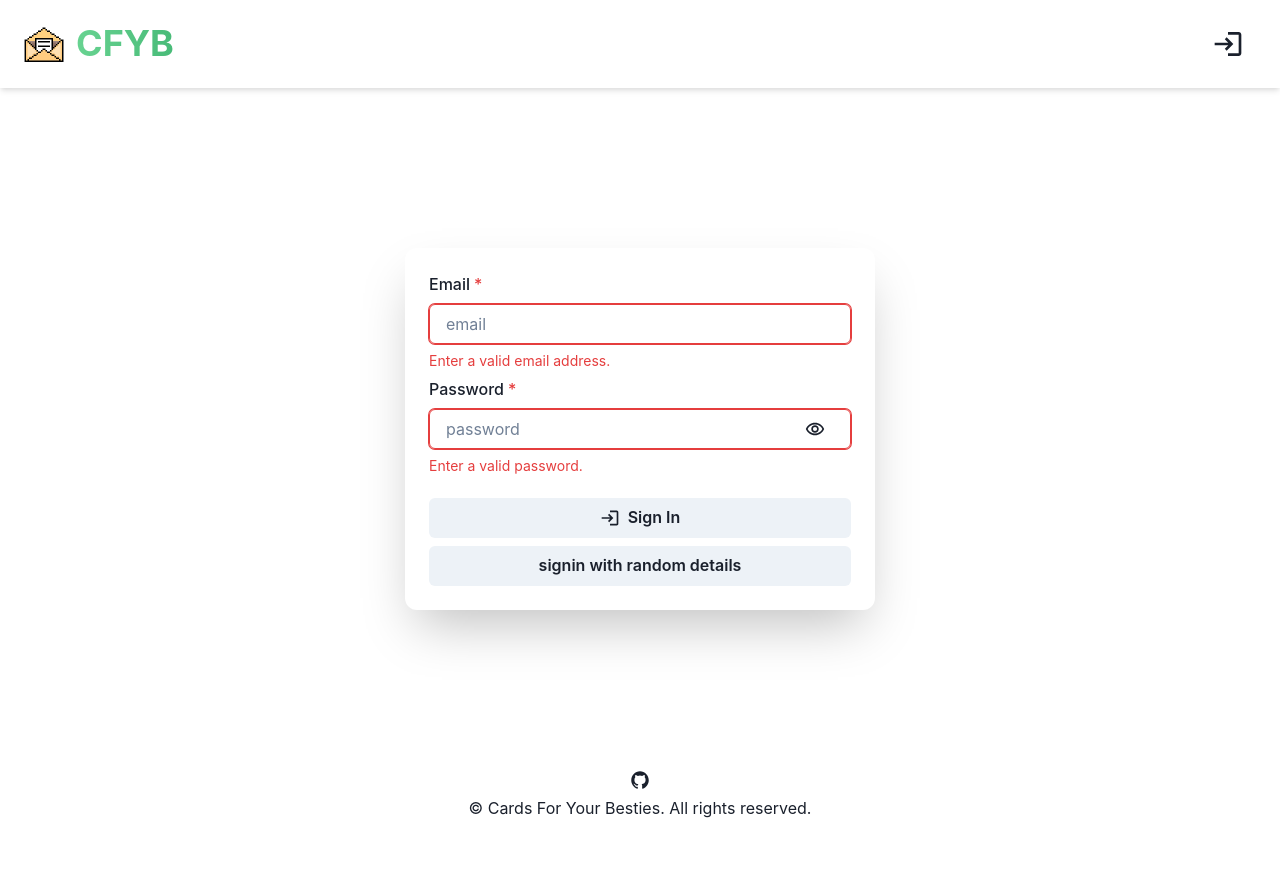
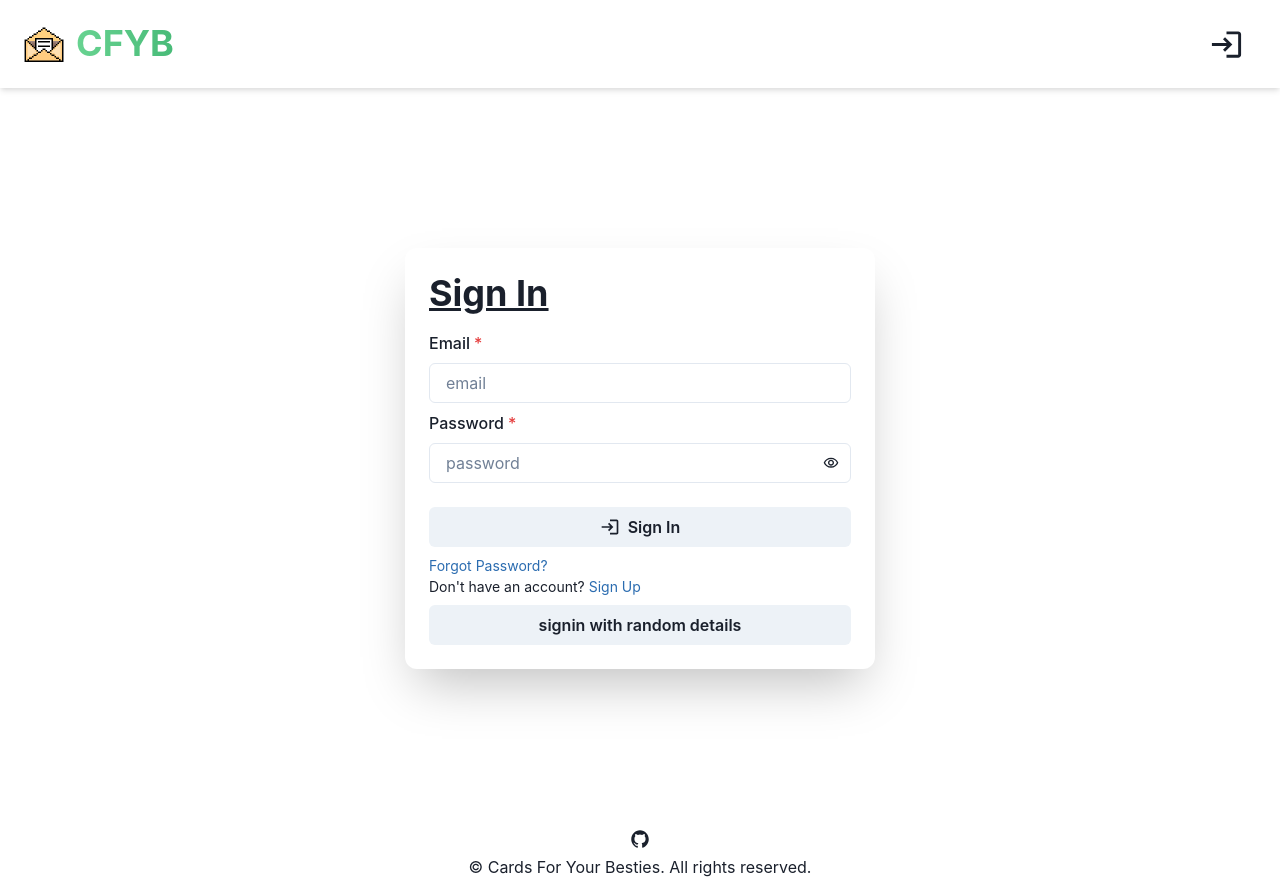
Before and after one commit to fe-i/CardsForYourBesties, a Next.js app: page /signin in a window 1280 px wide. Before the commit the page ends 836 px from the top, so only its background shows below. Built offline with nearby package versions, Linux system fonts and the light colour scheme; no server answers.

Commit message:
design change

```diff
--- a/src/components/card.tsx
+++ b/src/components/card.tsx
@@ -15,10 +15,10 @@ const Card: React.FC<{
 			w={{ base: "90vw", md: "470px" }}
 			px={6}
 			py={6}>
-			<Flex mx={-6} mt={-6} mb={4}>
+			<Flex mx={-6} mt={-6} mb={6}>
 				<Image borderTopRadius="xl" src={image} fallbackSrc="/image.png" alt="Image" />
 			</Flex>
-			<Text whiteSpace="pre-line">
+			<Text fontSize="lg" whiteSpace="pre-line">
 				Dear {recipient},
 				<br />
 				<br />
--- a/src/components/forms/signInForm.tsx
+++ b/src/components/forms/signInForm.tsx
@@ -4,22 +4,25 @@ import {
 	FormControl,
 	FormErrorMessage,
 	FormLabel,
+	Heading,
 	Input,
 	InputGroup,
 	InputRightElement,
+	Text,
 	useColorModeValue
 } from "@chakra-ui/react";
 import { useState } from "react";
 import { useRouter } from "next/router";
-import { MdOutlineRemoveRedEye, MdOutlineLogin } from "react-icons/md";
+import { MdOutlineVisibility, MdOutlineVisibilityOff, MdOutlineLogin } from "react-icons/md";
+import Link from "next/link";
 import useFirebase from "../../hooks/useFirebase";
 import useAuth from "../../hooks/useAuth";
 
 const SignInForm: React.FC = () => {
 	const { push } = useRouter();
 	const { signIn } = useFirebase();
-	const [email, setEmail] = useState("");
-	const [password, setPassword] = useState("");
+	const [email, setEmail] = useState<string | undefined>(undefined);
+	const [password, setPassword] = useState<string | undefined>(undefined);
 	const [show, setShow] = useState(false);
 	const [loading, setLoading] = useState(false);
 
@@ -28,9 +31,12 @@ const SignInForm: React.FC = () => {
 	const handleSubmit = async (e: any) => {
 		e.preventDefault();
 		setLoading(true);
-		await signIn(e.target[0].value, e.target[1].value);
-		push("/account");
-		setLoading(false);
+		await signIn(e.target[0].value, e.target[1].value).then((res) => {
+			if (res !== null) {
+				push("/account");
+			}
+			setLoading(false);
+		});
 	};
 
 	return (
@@ -43,20 +49,23 @@ const SignInForm: React.FC = () => {
 			gap={2}
 			px={6}
 			py={6}>
+			<Heading fontSize="4xl" textDecor="underline" pb={2}>
+				Sign In
+			</Heading>
 			<form onSubmit={handleSubmit}>
 				<Flex flexDir="column" gap={2}>
-					<FormControl isInvalid={!email} isRequired>
+					<FormControl isInvalid={email === ""} isRequired>
 						<FormLabel>Email</FormLabel>
 						<Input
 							type="email"
 							placeholder="email"
 							maxLength={100}
 							onChange={(e) => setEmail(e.target.value)}
-							value={email}
+							value={email ?? ""}
 						/>
 						<FormErrorMessage>Enter a valid email address.</FormErrorMessage>
 					</FormControl>
-					<FormControl isInvalid={!password} isRequired>
+					<FormControl isInvalid={password === ""} isRequired>
 						<FormLabel>Password</FormLabel>
 						<InputGroup>
 							<Input
@@ -65,11 +74,11 @@ const SignInForm: React.FC = () => {
 								minLength={8}
 								maxLength={50}
 								onChange={(e) => setPassword(e.target.value)}
-								value={password}
+								value={password ?? ""}
 							/>
-							<InputRightElement width="4.5rem">
-								<Button rounded="full" variant="ghost" onClick={handleClick}>
-									<MdOutlineRemoveRedEye size={20} />
+							<InputRightElement>
+								<Button rounded="md" variant="ghost" p={0} onClick={handleClick}>
+									{show ? <MdOutlineVisibilityOff /> : <MdOutlineVisibility />}
 								</Button>
 							</InputRightElement>
 						</InputGroup>
@@ -87,10 +96,24 @@ const SignInForm: React.FC = () => {
 					</Button>
 				</Flex>
 			</form>
+			<Flex flexDir="column" fontSize="sm">
+				<Text textColor="blue.600">Forgot Password?</Text>
+				<Text>
+					Don&apos;t have an account?{" "}
+					<Link href="/signup" title="Sign Up">
+						<Text as="span" textColor="blue.600">
+							Sign Up
+						</Text>
+					</Link>
+				</Text>
+			</Flex>
 			<Button
 				onClick={async () => {
-					await signIn("ll@11.com", "123454");
-					push("/account");
+					await signIn("ll@11.com", "123454").then((res) => {
+						if (res !== null) {
+							push("/account");
+						}
+					});
 				}}>
 				signin with random details
 			</Button>
@@ -100,4 +123,4 @@ const SignInForm: React.FC = () => {
 
 export default SignInForm;
 
-//TODO: remove test button
+//TODO: make forget password a modal, remove test button
--- a/src/components/navigationBar.tsx
+++ b/src/components/navigationBar.tsx
@@ -41,12 +41,12 @@ const NavigationBar: React.FC = () => {
 			</Link>
 			{user === null ? (
 				<Button rounded="full" variant="ghost" onClick={() => push("/signin")}>
-					<MdOutlineLogin size="2rem" />
+					<MdOutlineLogin size={35} />
 				</Button>
 			) : (
 				<Menu>
 					<MenuButton as={Button} rounded="full" variant="ghost">
-						<MdOutlineAccountCircle size="2rem" />
+						<MdOutlineAccountCircle size={35} />
 					</MenuButton>
 					<MenuList
 						flexDir="column"
--- a/src/hooks/useFirebase.ts
+++ b/src/hooks/useFirebase.ts
@@ -46,12 +46,13 @@ const useFirebase = () => {
 	const users = collection(firestore, "users");
 
 	const signIn = async (email: string, password: string) => {
-		//TODO: make auth functions return a value instead of void
 		try {
 			const { user } = await signInWithEmailAndPassword(auth, email, password);
 			console.log(`[signIn] Signed in! ID: ${user.uid}`);
+			return user;
 		} catch (e) {
 			console.error(`[signIn] Error: ${e}`);
+			return null;
 		}
 	};
 
@@ -68,8 +69,10 @@ const useFirebase = () => {
 			const { user } = await createUserWithEmailAndPassword(auth, email, password);
 			await write(users, { name, email, password, cards: [] }, user.uid);
 			console.log(`[signUp] Signed up! ID: ${user.uid}`);
+			return user;
 		} catch (e) {
 			console.error(`[signUp] Error: ${e}`);
+			return null;
 		}
 	};
 
--- a/src/pages/account/index.tsx
+++ b/src/pages/account/index.tsx
@@ -8,8 +8,8 @@ const Account: NextPage = () => {
 
 	return (
 		<Layout title="Account">
-			<Flex align="center" justify="center" p={6}>
-				<Flex flexDir="row" flexWrap="wrap" fontSize="lg" gap={10}>
+			<Flex flexDir="column" align="center" justify="center" p={6} gap={10}>
+				<Flex>
 					account management stuff (name, email pfp etc) #manage
 					<br />
 					^^ autofill sender name on CardCreateForm && maybe show avatar or something
--- a/src/pages/signin/index.tsx
+++ b/src/pages/signin/index.tsx
@@ -6,15 +6,7 @@ import SignInForm from "../../components/forms/signInForm";
 const SignIn: NextPage = () => {
 	return (
 		<Layout title="Sign In">
-			<Flex
-				flexDir="row"
-				flexWrap="wrap"
-				align="center"
-				justify="center"
-				textAlign="center"
-				fontSize="lg"
-				px={6}
-				py="20vh">
+			<Flex flexDir="column" align="center" justify="center" px={6} py="20vh">
 				<SignInForm />
 			</Flex>
 		</Layout>
@@ -23,4 +15,4 @@ const SignIn: NextPage = () => {
 
 export default SignIn;
 
-//TODO: link with sign up form, add password reset, check login stats and push
+//TODO: check login stats and push, adjust padding after removing test button
```
Also changed, not shown: src/components/forms/cardCreateForm.tsx (+7 -3 lines), src/components/forms/signUpForm.tsx (+39 -19 lines), src/pages/create/index.tsx (+3 -10 lines), src/pages/signup/index.tsx (+2 -10 lines).
